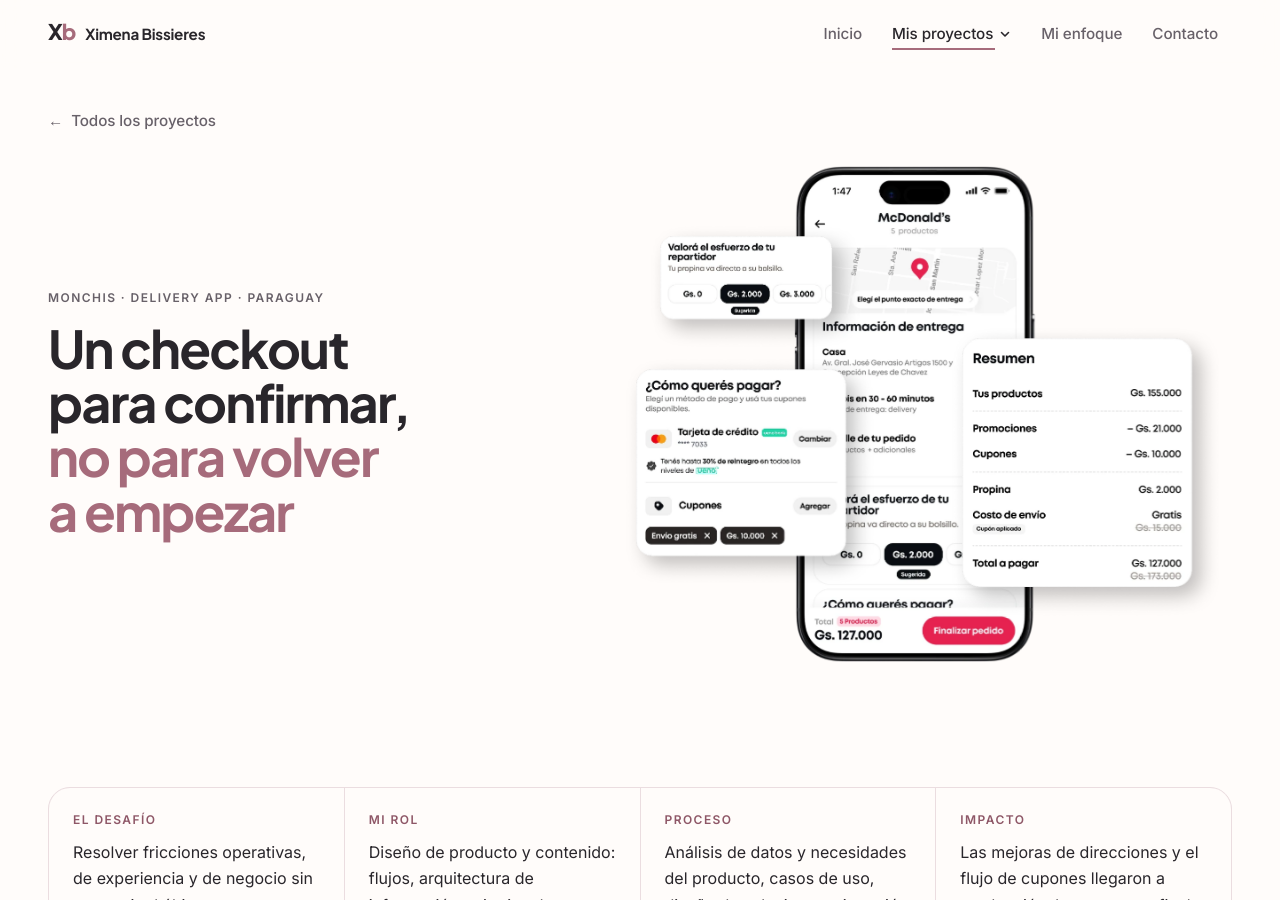
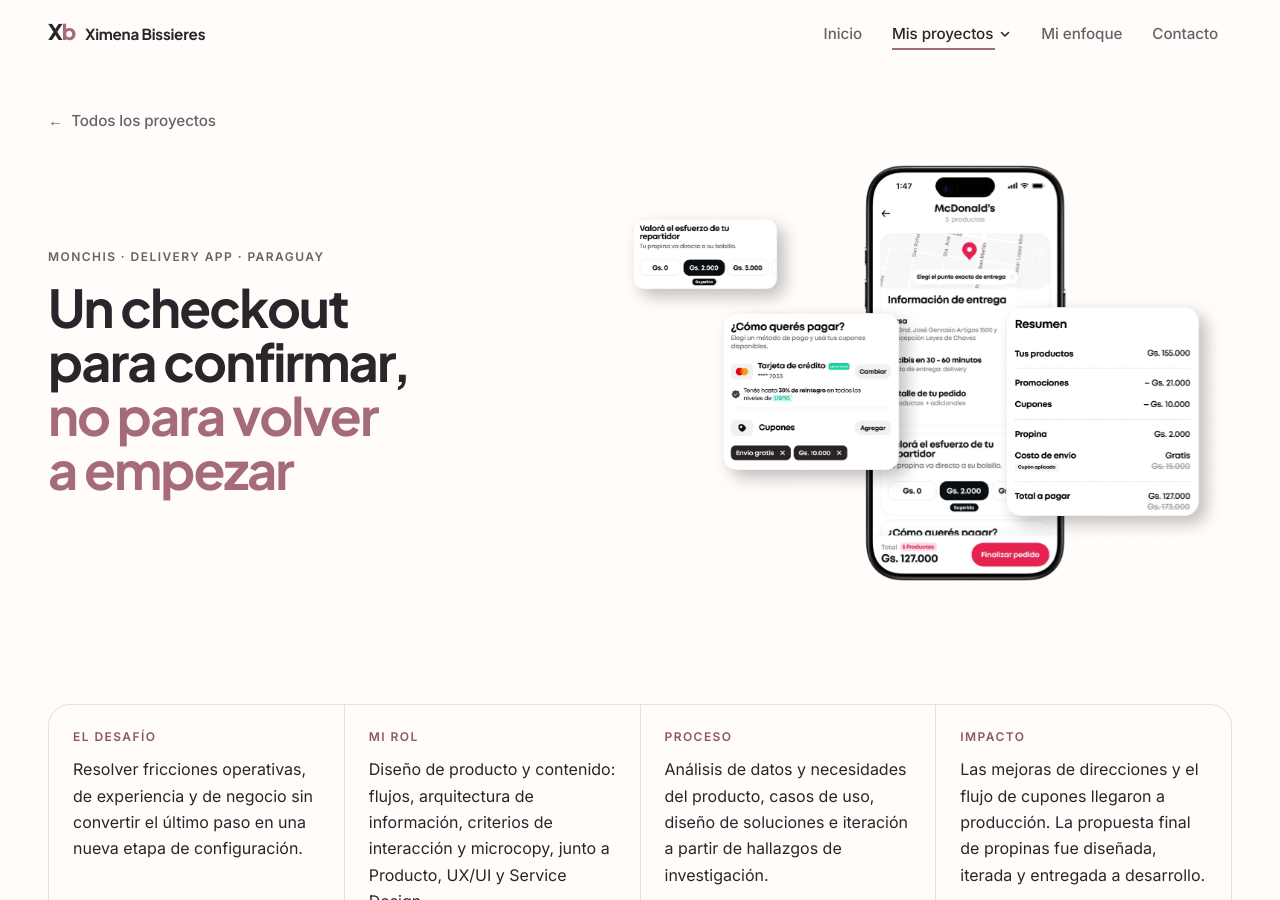
Before and after one commit to ximebissieres/Ximebissieres.github.io, a Jekyll site: the page built from proyectos/monchis.html, in a window 1280 px wide and 900 px high. Built offline with Jekyll 4.4.1, drawn with Linux system fonts in a browser that asks for light colours.

Commit message:
Monchis: ajusta la composición del hero a la versión final
Co-Authored-By: Claude Opus 5.5 <noreply@anthropic.com>
Claude-Session: https://claude.ai/code/session_01DJ4kQgEHjb3PtnpPBBuZ5X

```diff
--- a/_data/projects.yml
+++ b/_data/projects.yml
@@ -45,14 +45,14 @@
     # sutilmente con el cursor. x, y, ancho: posición en px dentro del lienzo
     # (ancho × alto). prof: cuánto se mueve la capa (negativo = sentido opuesto).
     composicion:
-      ancho: 1392
+      ancho: 1659
       alto: 1158
       alt: "Nuevo checkout de Monchis en un iPhone, con tres componentes destacados: propina sugerida, método de pago con cupones aplicados y resumen del pedido con descuentos y total a pagar"
       capas:
-        - { src: "/assets/img/monchis-hero-telefono.webp", x: 406, y: 20, ancho: 543, alto: 1118, prof: -6 }
-        - { src: "/assets/img/monchis-hero-resumen.webp", x: 755, y: 379, ancho: 617, alto: 660, prof: 16 }
-        - { src: "/assets/img/monchis-hero-pago.webp", x: 20, y: 448, ancho: 573, alto: 521, prof: 20 }
-        - { src: "/assets/img/monchis-hero-propina.webp", x: 74, y: 148, ancho: 487, alto: 287, prof: 26 }
+        - { src: "/assets/img/monchis-hero-telefono.webp", x: 671, y: 20, ancho: 543, alto: 1118, prof: -6 }
+        - { src: "/assets/img/monchis-hero-resumen.webp", x: 1022, y: 373, ancho: 617, alto: 660, prof: 16 }
+        - { src: "/assets/img/monchis-hero-pago.webp", x: 263, y: 388, ancho: 573, alto: 521, prof: 20 }
+        - { src: "/assets/img/monchis-hero-propina.webp", x: 20, y: 138, ancho: 487, alto: 287, prof: 26 }
     # Bloque lateral opcional: para mostrarlo, agrega etiqueta_descripcion y descripcion.
     # Pantallas reales de la portada (máximo 3). La primera es la protagonista.
     # ancho / alto: tamaño real de cada imagen (no cambiar si no cambias la imagen).
```
